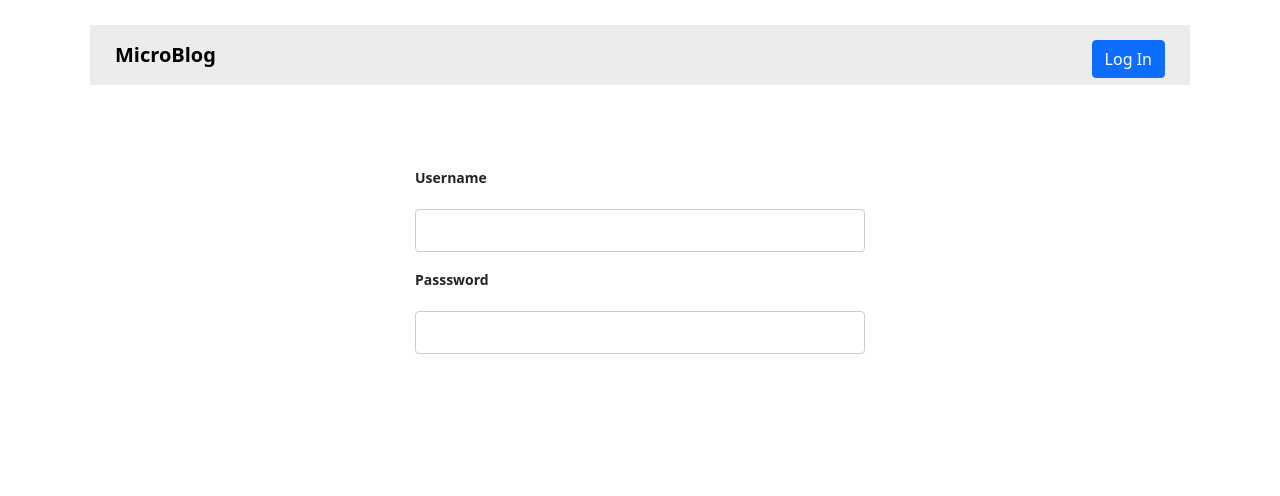
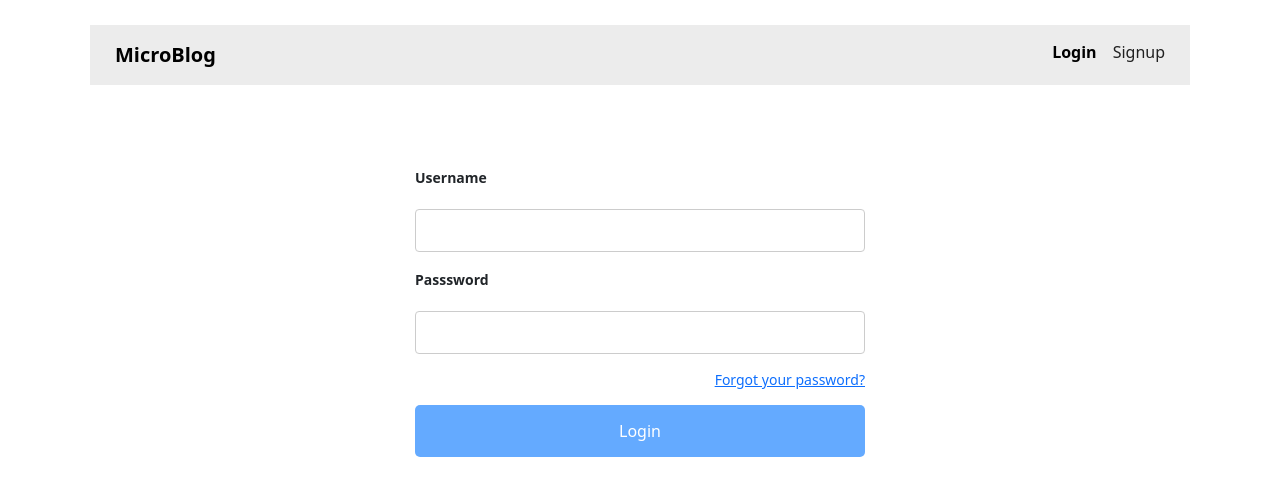
Before and after one commit to ncfausti/react-node-microblog, a React (Create React App) app in the folder client/: page / in a window 1280 px wide. Shown: the top 496 px of the page. Built offline with nearby package versions, Linux system fonts and the light colour scheme.

Commit message:
resolve conflicts

```diff
--- a/client/src/App.js
+++ b/client/src/App.js
@@ -11,7 +11,6 @@ import Login from './components/login';
 import Messaging from './components/messaging';
 import ResetPassword from './components/reset_password';
 import Home from './components/home';
-import ProtectedRoute from './auth/protected-route';
 import 'bootstrap/dist/css/bootstrap.min.css';
 
 class App extends React.Component {
@@ -28,13 +27,12 @@ class App extends React.Component {
                 <Login />
               )}
             />
-            <ProtectedRoute
+            <Route
               exact
               path="/home"
-              // render={() => (
-              //   <Home />
-              // )}
-              component={Home}
+              render={() => (
+                <Home />
+              )}
             />
             <Route
               exact
--- a/client/src/components/authentication-button.js
+++ /dev/null
@@ -1,15 +0,0 @@
-// src/components/authentication-button.js
-
-import React from 'react';
-
-import { useAuth0 } from '@auth0/auth0-react';
-import LoginButton from './login-button';
-import LogoutButton from './logout-button';
-
-const AuthenticationButton = () => {
-  const { isAuthenticated } = useAuth0();
-
-  return isAuthenticated ? <LogoutButton /> : <LoginButton />;
-};
-
-export default AuthenticationButton;
--- a/client/src/components/home.js
+++ b/client/src/components/home.js
@@ -375,17 +375,15 @@ class Home extends React.Component {
 
   render() {
     const disabled = this.state.identity === '';
-    const { user } = this.props.auth0;
-    const { name, picture, email } = user;
     return (
       <div id="home-root">
         <div className="cols" id="col1">
-          <img id="col1-avatar" alt="avatar" src={picture} />
+          <img id="col1-avatar" alt="avatar" src={this.state.avatar_ref} />
           <p>MY INFORMATION</p>
           <div id="user-info">
-            <div><span>Nickname: </span>{this.state.nickname}{name}</div>
+            <div><span>Nickname: </span>{this.state.nickname}</div>
             <div><span>Username: </span>{this.state.username}</div>
-            <div><span>Email: </span>{this.state.email}{email}</div>
+            <div><span>Email: </span>{this.state.email}</div>
             <div><span>Registered on: </span>{this.state.registration_date}</div>
             <div><span>Summary:</span></div>
             <div>{this.state.summary}</div>
--- a/client/src/components/login-button.js
+++ /dev/null
@@ -1,19 +0,0 @@
-import React from 'react';
-import { withAuth0 } from '@auth0/auth0-react';
-
-class LoginButton extends React.Component {
-  render() {
-    const { loginWithRedirect } = this.props.auth0;
-
-    return (
-      <button
-        className="btn btn-primary btn-block"
-        onClick={() => loginWithRedirect()}
-      >
-        Log In
-      </button>
-    );
-  }
-}
-
-export default withAuth0(LoginButton);
--- a/client/src/components/login.js
+++ b/client/src/components/login.js
@@ -1,6 +1,5 @@
 import React from 'react';
 import { withRouter } from 'react-router';
-import AuthenticationButton from './authentication-button';
 import '../style/login.css';
 import Agent from './fetches';
 
@@ -61,14 +60,13 @@ class Login extends React.Component {
   }
 
   render() {
-    // const { user } = this.props.auth0;
-    // const { name, picture, email } = user;
     return (
       <div className="root">
         <div className="topbar">
           <a id="title" href="/">MicroBlog</a>
           <div className="topbar-right">
-            <AuthenticationButton />
+            <a id="login-active" href="/login">Login</a>
+            <a id="signup" href="/register">Signup</a>
           </div>
         </div>
         <div id="errMsg">
@@ -85,20 +83,18 @@ class Login extends React.Component {
               value={this.state.username}
               onChange={(e) => {
                 this.setState({ username: e.target.value });
-              }}/>
+              }} />
             <label>Passsword</label>
             <input
               type="password"
               value={this.state.password}
               onChange={(e) => {
                 this.setState({ password: e.target.value });
-              }}/>
-
-            {/* <button type="submit">
+              }} />
             <a href="/password">Forgot your password?</a>
             <button type="submit">
               Login
-            </button> */}
+            </button>
           </form>
         </div>
       </div>
--- a/client/src/components/logout-button.js
+++ /dev/null
@@ -1,21 +0,0 @@
-// src/components/logout-button.js
-
-import React from 'react';
-import { useAuth0 } from '@auth0/auth0-react';
-
-const LogoutButton = () => {
-  const { logout } = useAuth0();
-  return (
-    <button
-      className="btn btn-danger btn-block"
-      onClick={() => logout({
-        returnTo: window.location.origin,
-      })
-      }
-    >
-      Log Out
-    </button>
-  );
-};
-
-export default LogoutButton;
```
Also changed, not shown: client/src/components/register.js (+4 -4 lines), client/src/components/signup-button.js (deleted, +0 -21 lines), 2 other files (tests, documents, lock files or other folders).
